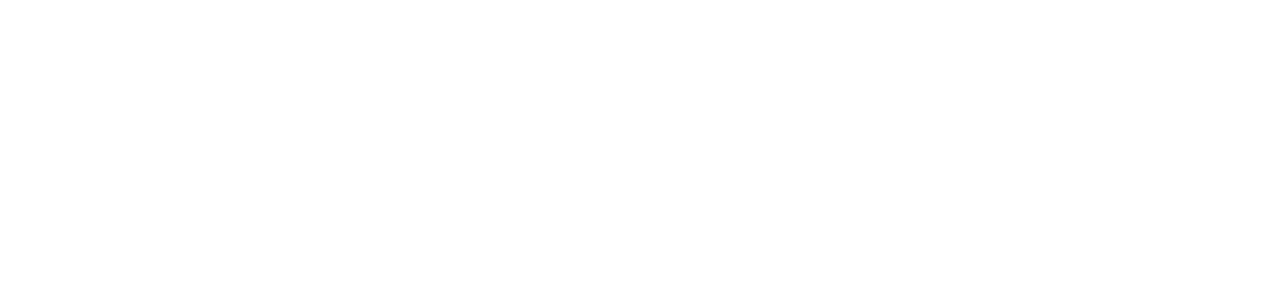
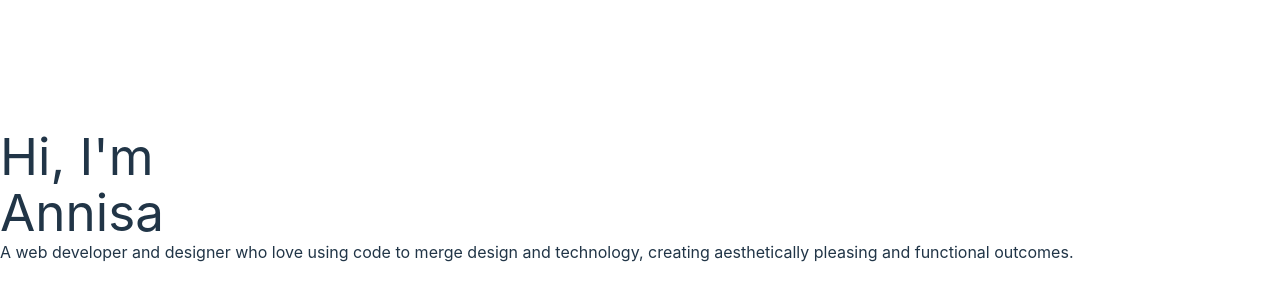
Before and after one commit to annisa-rachma/annisa-rachma.com, a React (Vite) app: page / in a window 1280 px wide. Shown: the part 204-504 px from the top of the page. Built offline with nearby package versions, Linux system fonts and the light colour scheme.

Commit message:
add description

```diff
--- a/src/components/inner_bg/innerBg.tsx
+++ b/src/components/inner_bg/innerBg.tsx
@@ -3,7 +3,13 @@
 function InnerBg() {
   return (
     <>
-      <div className="bg-[#E4E4E4] h-96 w-[1240px] sm:w-[400px]"></div>
+      <div className="text-gray-100 p-16">
+        <div>
+          <h1>Hi, I'm</h1>
+          <h1>Annisa</h1>
+        </div>
+        <p className="w-full max-w-[800px] min-w-[300px] text-center text-xl" >A <span className="font-bold">web developer</span> and <span className="font-bold">designer</span> who love using code to merge design and technology, creating aesthetically pleasing and functional outcomes.</p>
+      </div>
     </>
   );
 }
```
